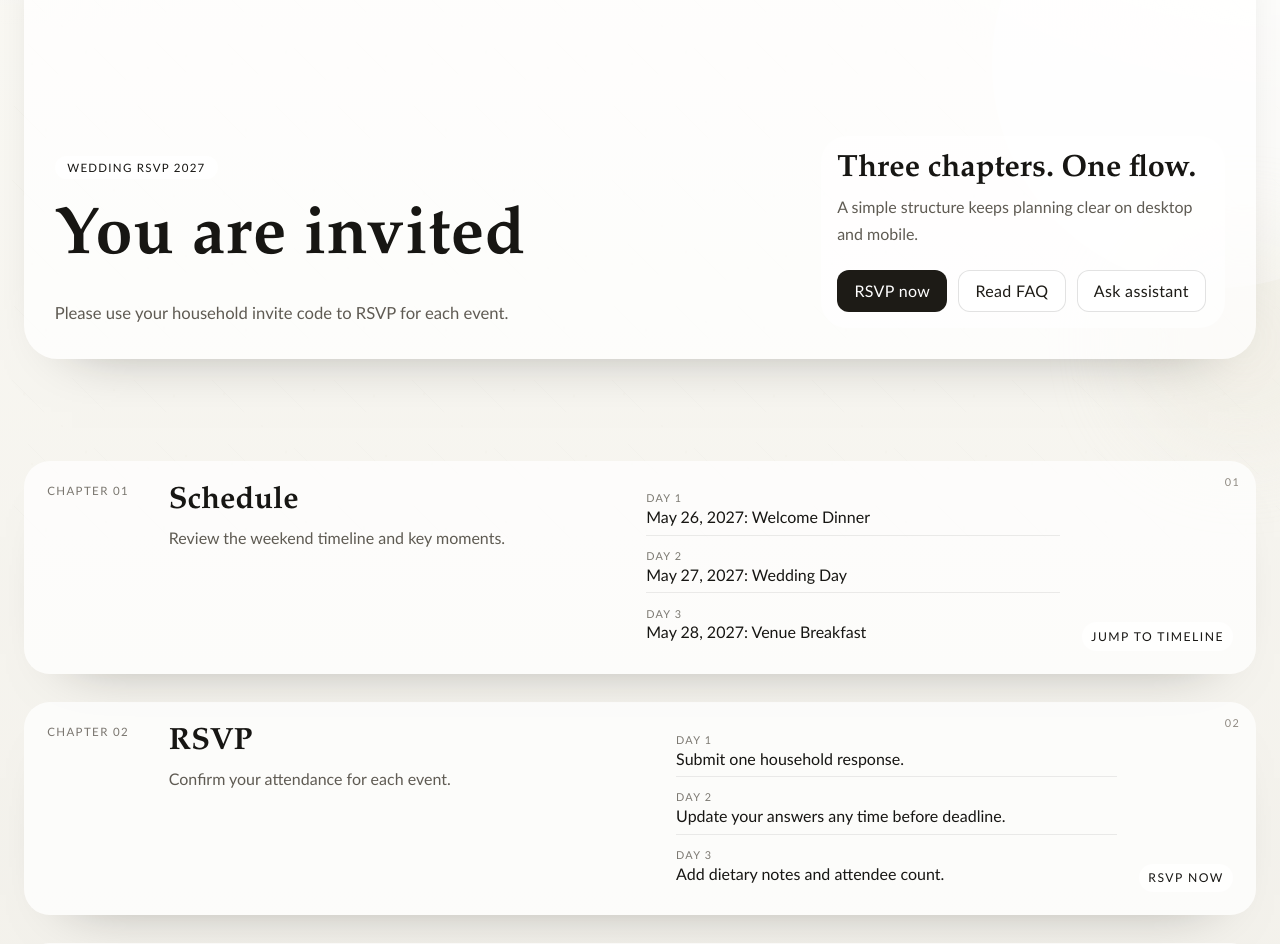
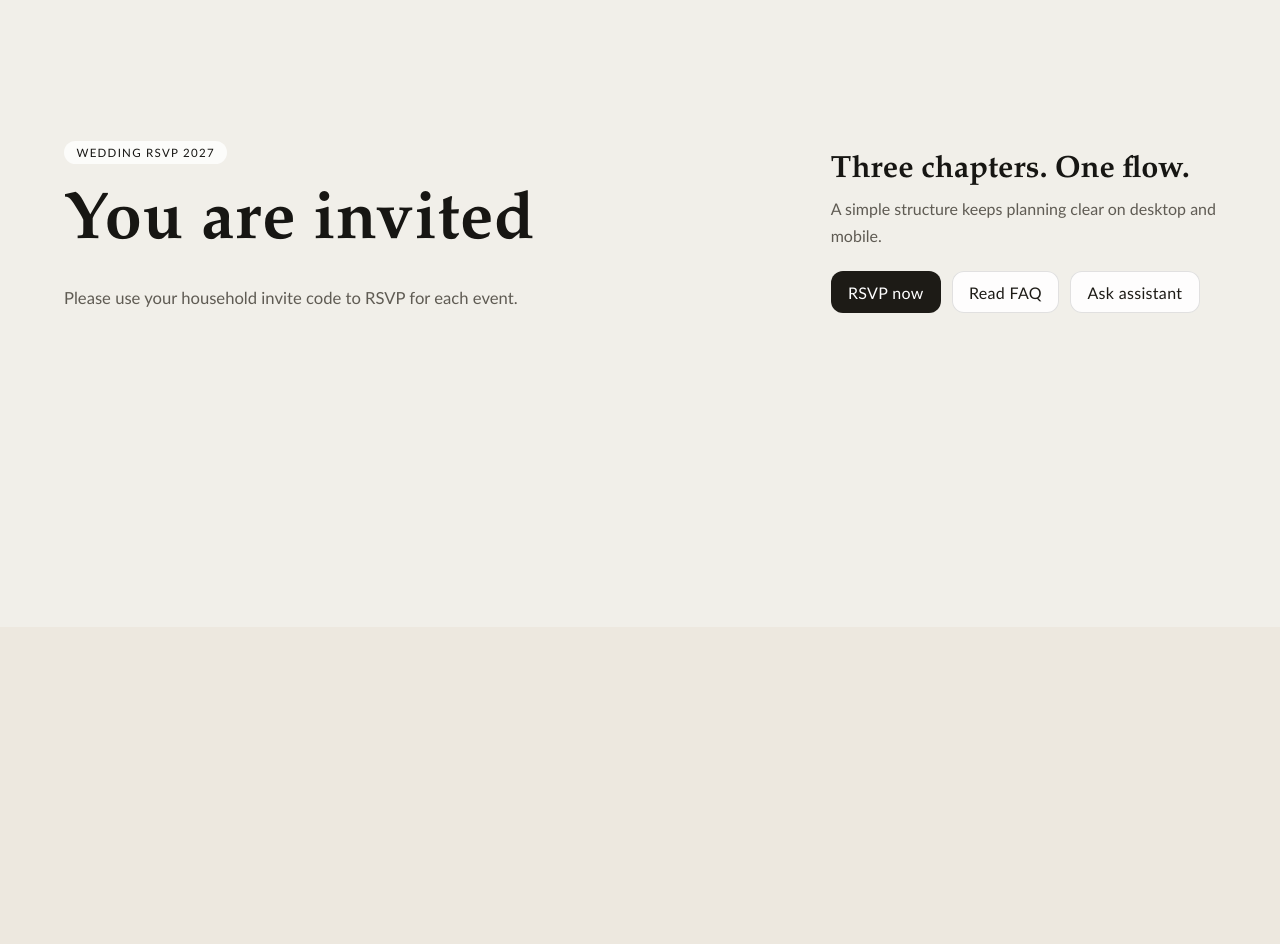
Before and after one commit to chuang79/test-wedding-website, a Next.js app: page /en in a window 1280 px wide. Shown: the part 240-1184 px from the top of the page. Built offline with nearby package versions, Linux system fonts and the light colour scheme.

Commit message:
added sticky scroll

```diff
--- a/src/app/[locale]/layout.tsx
+++ b/src/app/[locale]/layout.tsx
@@ -57,10 +57,6 @@ export default async function LocaleLayout({
   return (
     <NextIntlClientProvider messages={messages}>
       <div className="site-shell">
-        <div className="site-glow site-glow-a" aria-hidden />
-        <div className="site-glow site-glow-b" aria-hidden />
-        <div className="site-glow site-glow-c" aria-hidden />
-
         <header className="site-header">
           <div className="site-header-inner">
             <a href={`/${locale}#overview`} className="brand-mark">
--- a/src/app/[locale]/page.tsx
+++ b/src/app/[locale]/page.tsx
@@ -111,8 +111,10 @@ export default async function HomePage({
   ];
 
   return (
-    <main className="stack home-flow">
-      <section id="overview" className="card hero hero-home section-anchor">
+    <main className="home-flow">
+      <section id="overview" className="home-section section-anchor">
+        <div className="home-section-inner">
+          <div className="hero-home">
             <div className="stack hero-copy">
               <span className="badge">{t('badge')}</span>
               <h1>{t('title')}</h1>
@@ -136,11 +138,14 @@ export default async function HomePage({
                 </Link>
               </div>
             </aside>
+          </div>
+        </div>
       </section>
 
-      <section className="chapter-stream">
       {chapters.map((chapter, chapterIndex) => (
-          <article key={chapter.id} id={chapter.id} className="chapter-row section-anchor">
+        <article key={chapter.id} id={chapter.id} className="home-section section-anchor">
+          <div className="home-section-inner">
+            <div className="chapter-row">
               <span className="section-kicker">{chapter.kicker}</span>
               <div className="chapter-content">
                 <h2>{chapter.title}</h2>
@@ -160,9 +165,10 @@ export default async function HomePage({
               <span className="chapter-index" aria-hidden>
                 0{chapterIndex + 1}
               </span>
+            </div>
+          </div>
         </article>
       ))}
-      </section>
     </main>
   );
 }
--- a/src/app/globals.css
+++ b/src/app/globals.css
@@ -42,21 +42,9 @@ body {
   font-family: var(--font-body);
   color: var(--text);
   text-rendering: optimizeLegibility;
-  background:
-    radial-gradient(54rem 38rem at 0% -12%, rgba(255, 255, 255, 0.92), transparent 74%),
-    radial-gradient(44rem 32rem at 100% 0%, rgba(255, 255, 255, 0.84), transparent 70%),
-    linear-gradient(180deg, var(--bg-soft), var(--bg));
+  background: var(--bg);
 }
 
-body::before {
-  content: "";
-  position: fixed;
-  inset: 0;
-  pointer-events: none;
-  background: url("/texture-placeholder.svg") repeat;
-  opacity: 0.16;
-  z-index: -1;
-}
 
 a {
   color: inherit;
@@ -71,66 +59,6 @@ a {
   overflow-x: clip;
 }
 
-.site-shell::before,
-.site-shell::after {
-  content: "";
-  position: absolute;
-  border-radius: 999px;
-  pointer-events: none;
-  z-index: 0;
-}
-
-.site-shell::before {
-  width: 28rem;
-  height: 28rem;
-  right: -10rem;
-  top: 5rem;
-  background: rgba(255, 255, 255, 0.55);
-}
-
-.site-shell::after {
-  width: 20rem;
-  height: 20rem;
-  left: -7rem;
-  bottom: 2rem;
-  background: rgba(255, 255, 255, 0.46);
-}
-
-.site-glow {
-  position: absolute;
-  pointer-events: none;
-  border-radius: 999px;
-  filter: blur(42px);
-  z-index: 0;
-  opacity: 0.38;
-}
-
-.site-glow-a {
-  width: 16rem;
-  height: 16rem;
-  background: #f4f1e7;
-  top: -7rem;
-  left: -4rem;
-  animation: float-a 18s ease-in-out infinite;
-}
-
-.site-glow-b {
-  width: 14rem;
-  height: 14rem;
-  background: #ebe7da;
-  top: 30%;
-  right: -5rem;
-  animation: float-b 21s ease-in-out infinite;
-}
-
-.site-glow-c {
-  width: 18rem;
-  height: 15rem;
-  background: #f5f2ea;
-  bottom: -7rem;
-  left: 32%;
-  animation: float-c 20s ease-in-out infinite;
-}
 
 .site-header {
   position: sticky;
@@ -138,7 +66,6 @@ a {
   z-index: 40;
   backdrop-filter: blur(10px);
   background: rgba(250, 248, 242, 0.74);
-  box-shadow: 0 1px 0 var(--line-soft);
 }
 
 .site-header-inner {
@@ -227,13 +154,55 @@ main {
   padding: clamp(2rem, 4vw, 4rem) 0 clamp(3rem, 7vw, 5.6rem);
 }
 
+main.home-flow {
+  display: block;
+  width: 100%;
+  margin: 0;
+  padding: 0;
+}
+
 .stack {
   display: grid;
   gap: clamp(0.95rem, 1.8vw, 1.4rem);
 }
 
 .home-flow {
-  gap: clamp(3.2rem, 8vw, 7.2rem);
+  gap: 0;
+}
+
+.home-section {
+  position: sticky;
+  top: 0;
+  min-height: 100svh;
+  width: 100%;
+  display: flex;
+  flex-direction: column;
+  justify-content: center;
+}
+
+.home-section:nth-child(1) {
+  background: var(--bg);
+  z-index: 1;
+}
+
+.home-section:nth-child(2) {
+  background: #ede8df;
+  z-index: 2;
+}
+
+.home-section:nth-child(3) {
+  background: #e8e2d8;
+  z-index: 3;
+}
+
+.home-section:nth-child(4) {
+  background: #f0ebe2;
+  z-index: 4;
+}
+
+.home-section-inner {
+  width: 100%;
+  padding: clamp(4rem, 8vw, 8rem) clamp(1.5rem, 5vw, 6rem);
 }
 
 .row {
@@ -250,15 +219,15 @@ main {
   padding: clamp(1.25rem, 2.4vw, 2.2rem);
 }
 
-main > * {
+main:not(.home-flow) > * {
   animation: reveal-up 520ms cubic-bezier(0.2, 0.68, 0.18, 1) both;
 }
 
-main > *:nth-child(2) {
+main:not(.home-flow) > *:nth-child(2) {
   animation-delay: 80ms;
 }
 
-main > *:nth-child(3) {
+main:not(.home-flow) > *:nth-child(3) {
   animation-delay: 150ms;
 }
 
@@ -316,9 +285,10 @@ ul {
 }
 
 .hero-home {
+  display: grid;
   grid-template-columns: minmax(0, 1.3fr) minmax(0, 0.7fr);
+  gap: clamp(2rem, 4vw, 4rem);
   align-items: end;
-  min-height: clamp(20rem, 46vw, 30rem);
 }
 
 .hero-copy {
@@ -334,9 +304,6 @@ ul {
   display: grid;
   gap: 1rem;
   align-content: end;
-  border-radius: var(--radius-lg);
-  padding: 1rem;
-  background: var(--surface-soft);
 }
 
 .hero-panel .stack {
@@ -368,7 +335,7 @@ ul {
 
 .chapter-stream {
   display: grid;
-  gap: clamp(1.2rem, 2.2vw, 1.8rem);
+  gap: 0;
 }
 
 .chapter-row {
@@ -377,10 +344,6 @@ ul {
   grid-template-columns: minmax(4.6rem, 6.2rem) minmax(0, 1.1fr) minmax(0, 1fr) auto;
   align-items: start;
   gap: clamp(0.9rem, 1.8vw, 1.4rem);
-  border-radius: var(--radius-lg);
-  padding: clamp(1rem, 1.9vw, 1.45rem);
-  background: var(--surface);
-  box-shadow: var(--shadow-soft);
 }
 
 .chapter-content {
@@ -725,38 +688,6 @@ label {
   }
 }
 
-@keyframes float-a {
-  0%,
-  100% {
-    transform: translate3d(0, 0, 0);
-  }
-
-  50% {
-    transform: translate3d(10px, 16px, 0);
-  }
-}
-
-@keyframes float-b {
-  0%,
-  100% {
-    transform: translate3d(0, 0, 0);
-  }
-
-  50% {
-    transform: translate3d(-12px, 10px, 0);
-  }
-}
-
-@keyframes float-c {
-  0%,
-  100% {
-    transform: translate3d(0, 0, 0);
-  }
-
-  50% {
-    transform: translate3d(10px, -12px, 0);
-  }
-}
 
 @media (max-width: 1220px) {
   .chapter-row {
@@ -783,7 +714,6 @@ label {
 
   .hero-home {
     grid-template-columns: 1fr;
-    min-height: auto;
   }
 
   .chapter-row {
@@ -801,18 +731,22 @@ label {
 
 @media (max-width: 640px) {
   .site-header-inner,
-  main,
   .site-footer {
     width: calc(100% - 1.4rem);
   }
 
-  main {
+  main:not(.home-flow) {
+    width: calc(100% - 1.4rem);
     padding: 1.35rem 0 2.8rem;
   }
 
   .card {
     border-radius: 20px;
     padding: 1rem;
+  }
+
+  .home-section-inner {
+    padding: 3rem 1.4rem;
   }
 
   .chat-bubble {
```
Lines whose indentation alone changed are shown as unchanged.
